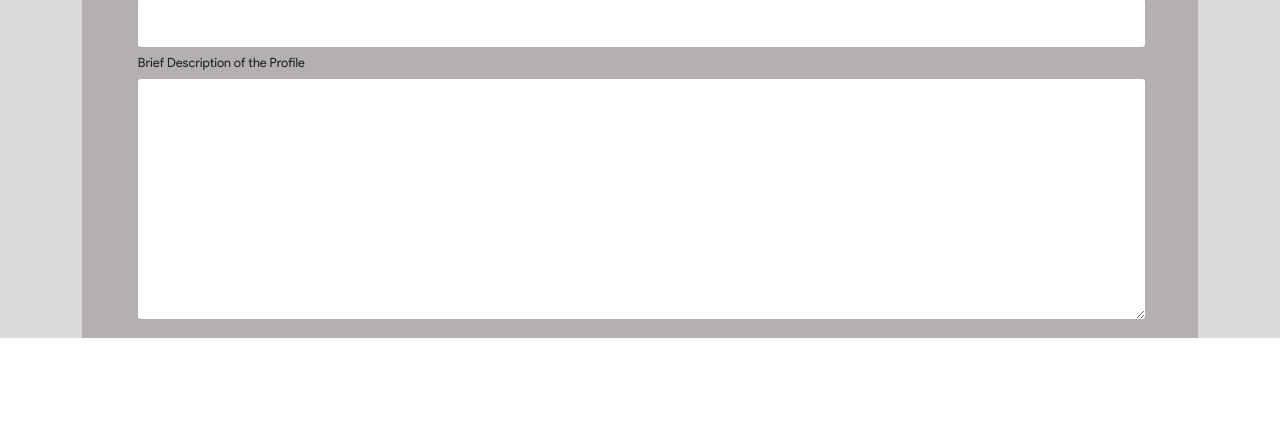
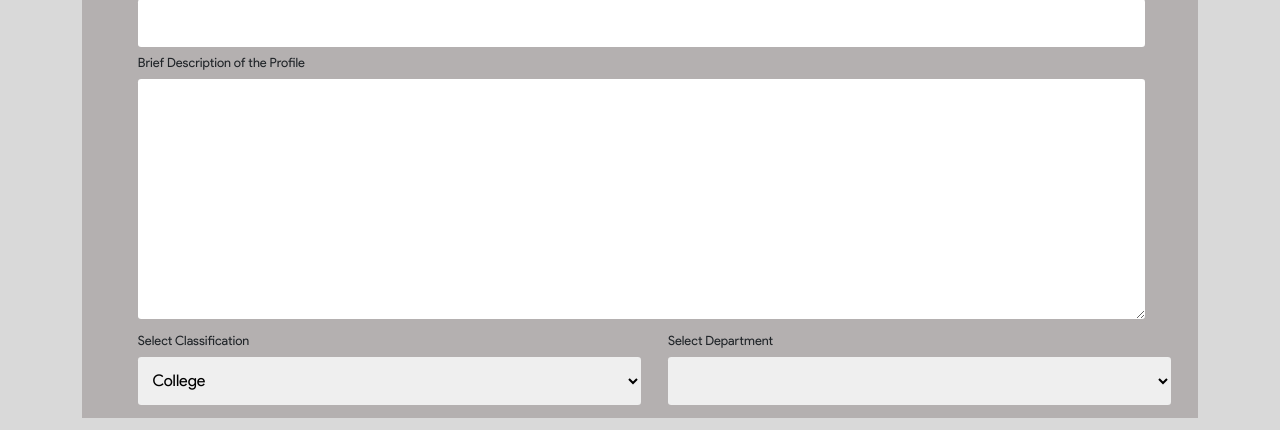
Before and after one commit to dreeew05/WhatsUP, a PHP site: page /superAdminAccounts.html in a window 1280 px wide. Shown: the part 680-1110 px from the top of the page. Before the commit the page ends 1018 px from the top, so only its background shows below. Run offline with PHP 8.4, Linux system fonts and the light colour scheme; tables that the repository leaves empty or names only in its code hold one stand-in row (values such as "Sample post"); lists and menus that the app fills with data are empty.

Commit message:
Fetching data from the database

```diff
--- a/css/generatePost.css
+++ b/css/generatePost.css
@@ -197,8 +197,8 @@
     padding-right: 0.75vmax;
     border-radius: 1vmax;
     font-family: 'ProductSansItalic';
+    background-color: #006b3b;
     color: white;
-    background-color: #006b3b;
     margin-left: 0.125vmax;
     margin-right: 0.125vmax;
     margin-top: 0.125vmax;
--- a/css/superAdminAccounts.css
+++ b/css/superAdminAccounts.css
@@ -48,14 +48,14 @@ hr {
     border: 0.10vmax solid black;
 }
 
-input, textarea {
+input, textarea, select {
     border-radius: 0.25vmax;
     border: none;
     padding: 2%;
     font-family: 'ProductSansRegular';
 }
 
-input {
+input, select {
     width: 95%;
     height: 3rem;
 }
@@ -69,6 +69,7 @@ textarea {
 #register-account-contents {
     padding-top: 1vmax;
     padding-bottom: 1vmax;
+    margin-bottom: 1vmax;
 }
 
 .category-title {
@@ -83,3 +84,16 @@ textarea {
 #profile-information {
     margin-top: 1vmax;
 }
+
+#classification-selection {
+    display: flex;
+    flex-direction: row;
+}
+
+#classification {
+    width: 50%;
+}
+
+#department {
+    width: 50%;
+}
--- /dev/null
+++ b/php/DatabaseConnector.php
@@ -0,0 +1,25 @@
+<?php
+
+    class DatabaseConnector {
+
+        public function connectDatabase() {
+            define('SERVERNAME', 'localhost', false);
+            define('USERNAME', 'root', false);
+            define('PASSWORD', '', false);
+            define('DB_NAME', 'whatsup', false);
+
+            $connection = new mysqli(SERVERNAME,
+                                     USERNAME,
+                                     PASSWORD,
+                                     DB_NAME);
+
+            if($connection -> connect_error) {
+                die("Connection Failed: " . $connection -> connect_error);
+            }
+
+            return $connection;
+        }
+
+    }
+
+?>
--- /dev/null
+++ b/php/DepartmentGetter.php
@@ -0,0 +1,59 @@
+<?php
+
+    // Author: fiVe
+    // Description: Get All the Data from Departments Table
+
+    require_once 'InterfaceClasses.php';
+    require_once 'DatabaseConnector.php';
+
+    // use AbstractParseResults;
+
+    class DepartmentGetter implements AbstractParseResults {
+
+        private $classification,
+                $connection;
+
+        public function __construct($classification) {
+            $this -> classification = $classification;
+            $this -> connection     = new DatabaseConnector();
+
+            // CLASS OUTPUT
+            echo $this -> parseResults();
+        }
+
+        public function getClassification() {
+            return $this -> classification;
+        }
+
+        public function parseResults() {
+            $QUERY = "SELECT DepartmentName
+                      FROM departments
+                      WHERE Classification = '{$this -> getClassification()}'";
+
+            $result = $this -> connection -> connectDatabase()
+                      -> query($QUERY);
+
+            $jsonResult = array(
+                'result' => null
+            );
+
+            if($result -> num_rows > 0) {
+
+                $data = [];
+
+                while($row = $result -> fetch_assoc()) {
+                    array_push($data, $row['DepartmentName']);
+                }
+
+                $jsonResult['result'] = $data;
+            }
+
+            return json_encode($jsonResult);
+        }
+    }
+
+    // DRIVER
+    $data = json_decode(file_get_contents('php://input'), true);
+    new DepartmentGetter($data['query']);
+
+?>
--- /dev/null
+++ b/php/InterfaceClasses.php
@@ -0,0 +1,12 @@
+<?php
+
+    // Author: fiVe
+    // Description: Abstract Class for Parsing Results
+
+    interface AbstractParseResults {
+
+        public function parseResults();
+
+    }
+
+?>
--- a/php/VerifyYoutubeLink.php
+++ b/php/VerifyYoutubeLink.php
@@ -1,4 +1,7 @@
 <?php
+
+    // Author: fiVe
+    // Description: Verify if Link is Valid Youtube Link
 
     class VerifyYoutubeLink {
 
--- a/script/SuperAdminAccount.js
+++ b/script/SuperAdminAccount.js
@@ -1,19 +1,71 @@
 // Author: fiVe
 // Description: JavaScript for SuperAdminAcount
 
+import { CreateElement } from "./classes/CreateElement.js";
+import { DataSerializer } from "./classes/DataSerializer.js";
 import { NavBarFactory } from "./classes/NavBarFactory.js";
 
 class SuperAdminAcount {
 
     constructor() {
+        // GLOBAL VARIABLES
+        this.dataSerializer = new DataSerializer();
+
         this.initializeNavBar();
+        this.getDepartments();
     }
 
     initializeNavBar() {
         new NavBarFactory("type3", "admin");
     }
 
+    async getDepartments() {
+        const classificationButton = document.getElementById("select-classification");
+
+        classificationButton.onchange = async() => {
+            // console.log(classificationButton.value);
+            this.generateOptions(
+                await this.getData(classificationButton.value)
+            );
+        }
+
+    }
+
+    async getData(selectedOption) {
+        const phpURL    = '../php/DepartmentGetter.php',
+              dataQuery = {
+                query : selectedOption
+              }
+
+        return await this.dataSerializer.postData(dataQuery, phpURL);
+    }
+
+    generateOptions(data) {
+        const departmentButton = document.getElementById("select-department"),
+              options          = document.querySelectorAll('.department-options');
+
+        if(options) {
+            options.forEach((option) => {
+                option.remove();
+            });
+        }
+
+        for(let i = 0; i < data.result.length; i++) {
+            let option = new CreateElement("option", null,
+                         'department-options').createElement();
+
+            option.value       = data.result[i];
+            option.textContent = data.result[i];
+
+            departmentButton.appendChild(option);
+        }
+    }
+
 }
 
 // DRIVER
-new SuperAdminAcount();
+let driver = new SuperAdminAcount();
+// DEFAULT OPTION VALUES
+driver.generateOptions(
+    await driver.getData('College')
+);
--- a/script/classes/DataSerializer.js
+++ b/script/classes/DataSerializer.js
@@ -5,29 +5,18 @@ import { SweetAlertFactory } from "./SweetAlertFactory.js";
 
 export class DataSerializer {
 
-    constructor() {
-        this.sweetAlert = new SweetAlertFactory();
-    }
-
     getData() {
         return this.dataParser.getData();
     }
 
     async postData(postedData, phpFile) {
-        let alertBox = this.sweetAlert;
 
         return await this.serializeData(phpFile, postedData)
             .then(data => {
-                console.log(data);
+                // console.log(data);
                 return data;
             })
             .catch(error => {
-                alertBox.createAlertBox(
-                    'Error',
-                    'Invalid Link',
-                    'error',
-                    'Okay'
-                );
                 return {
                     result : null
                 };
--- a/superAdminAccounts.html
+++ b/superAdminAccounts.html
@@ -62,6 +62,20 @@
                                 <input type="text" name="category" id="category"><br>
                                 <label for="brief-description">Brief Description of the Profile</label><br>
                                 <textarea name="briefDescription" id="brief-description"></textarea>
+                                <div id="classification-selection">
+                                    <div id="classification">
+                                        <label for="select-classification">Select Classification</label><br>
+                                        <select name="classification" id="select-classification">
+                                            <option value="College">College</option>
+                                            <option value="Student">Student</option>
+                                            <option value="University">University</option>
+                                        </select>
+                                    </div>
+                                    <div id="department">
+                                        <label for="select-department">Select Department</label>
+                                        <select name="department" id="select-department"></select>
+                                    </div>
+                                </div>
                             </div>
                         </form>
                     </div>
```
